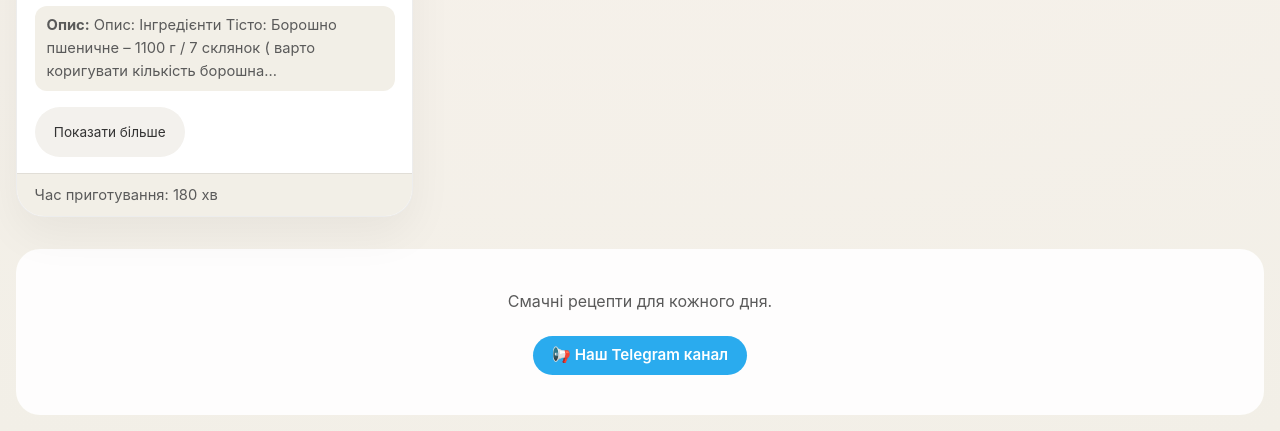
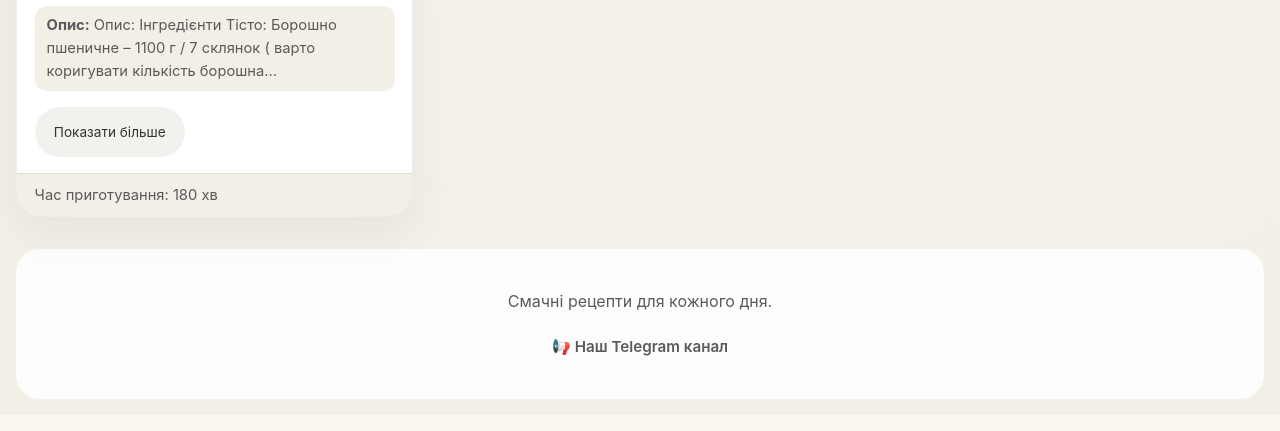
Before and after one commit to Maksum5Cherniy/food, a website: page index.html in a window 1280 px wide. Shown: the part 1280-1711 px from the top of the page. Drawn offline with Linux system fonts and the light colour scheme; no server answers.

Commit message:
Remove button style from Telegram link in footer

```diff
--- a/styles.css
+++ b/styles.css
@@ -229,19 +229,15 @@ button, input, textarea {
   align-items: center;
   gap: 0.4rem;
   margin-top: 0.4rem;
-  padding: 0.5rem 1.2rem;
-  border-radius: 999px;
-  background: #2aabee;
-  color: #fff;
+  color: var(--text-muted);
   font-weight: 600;
   text-decoration: none;
   font-size: 0.95rem;
-  transition: background 0.2s ease, transform 0.2s ease;
+  transition: color 0.2s ease;
 }
 
 .tg-link:hover {
-  background: #1a96d4;
-  transform: translateY(-1px);
+  color: var(--accent);
 }
 
 .modal {
```
